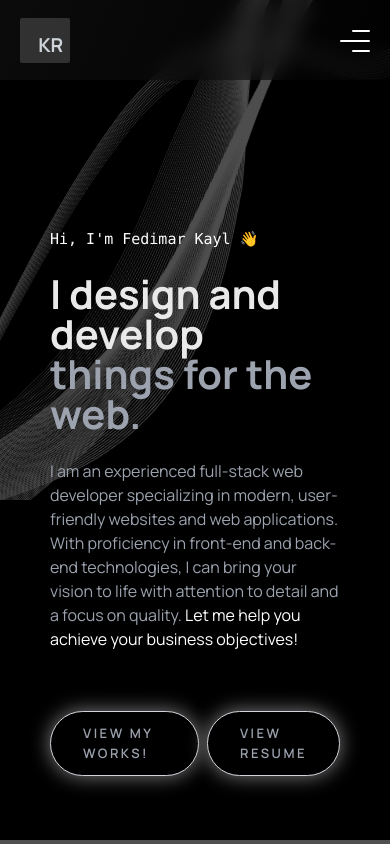
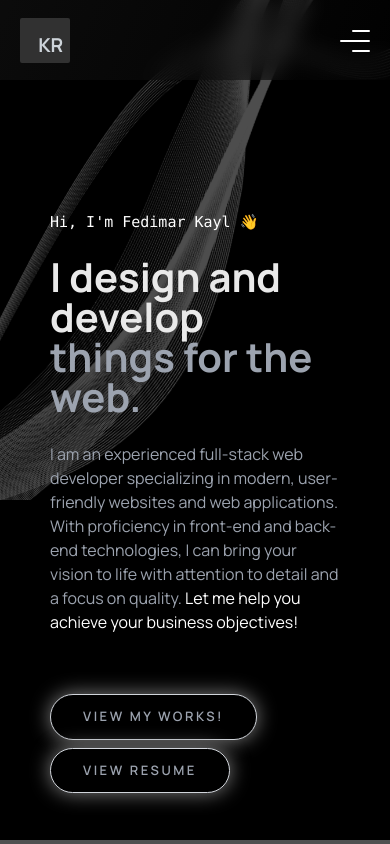
Before and after one commit to Kayl06/findkaylrabanzo, a Next.js app: page / in a window 390 px wide. Shown: the top 844 px of the page. Built offline with nearby package versions, Linux system fonts and the light colour scheme.

Commit message:
Improve Tabs and Home components with responsive styling adjustments

```diff
--- a/src/components/Tabs.js
+++ b/src/components/Tabs.js
@@ -191,7 +191,7 @@ export default function Tabs({ tabHeaders = [], tabBody = [] }) {
     <>
       <div className="__tabs flex flex-col gap-5 md:flex-row">
         <div className="__tabs_header">
-          <div className="flex md:flex-col flex-row text-[13px] font-[500] w-max ">
+          <div className="flex md:flex-col flex-row text-[13px] font-[500] w-max overflow-x-auto">
             {renderedTabHeaders}
           </div>
         </div>
--- a/src/pages/index.js
+++ b/src/pages/index.js
@@ -298,7 +298,7 @@ export default function Home() {
               delay: 0.9,
             }}
           >
-            <div className="__check_my_work mt-[20px] flex gap-2 items-center">
+            <div className="__check_my_work mt-[20px] flex gap-2 items-center flex-wrap">
               <a
                 href="#work"
                 className="border uppercase rounded-full shadow__btn font-semibold border-gray-300 hover:border-white hover:text-white py-3 px-[2rem] text-[13px]"
@@ -362,7 +362,7 @@ export default function Home() {
                 whileHover={{ scale: 1.1, rotate: 365 }}
                 exit={{ opacity: 0 }}
               >
-                <div className="__wrapper flex cursor-pointer w-full h-full lg:max-w-[500px] max-h-[450px] relative mt-10 lg:mt-0">
+                <div className="__wrapper flex cursor-pointer w-full h-full lg:max-w-[500px] lg:max-h-[450px] max-h-[300px] relative mt-10 lg:mt-0">
                   <div className="__image_wrapper flex relative">
                     <div className=" flex justify-center">
                       <img
```
